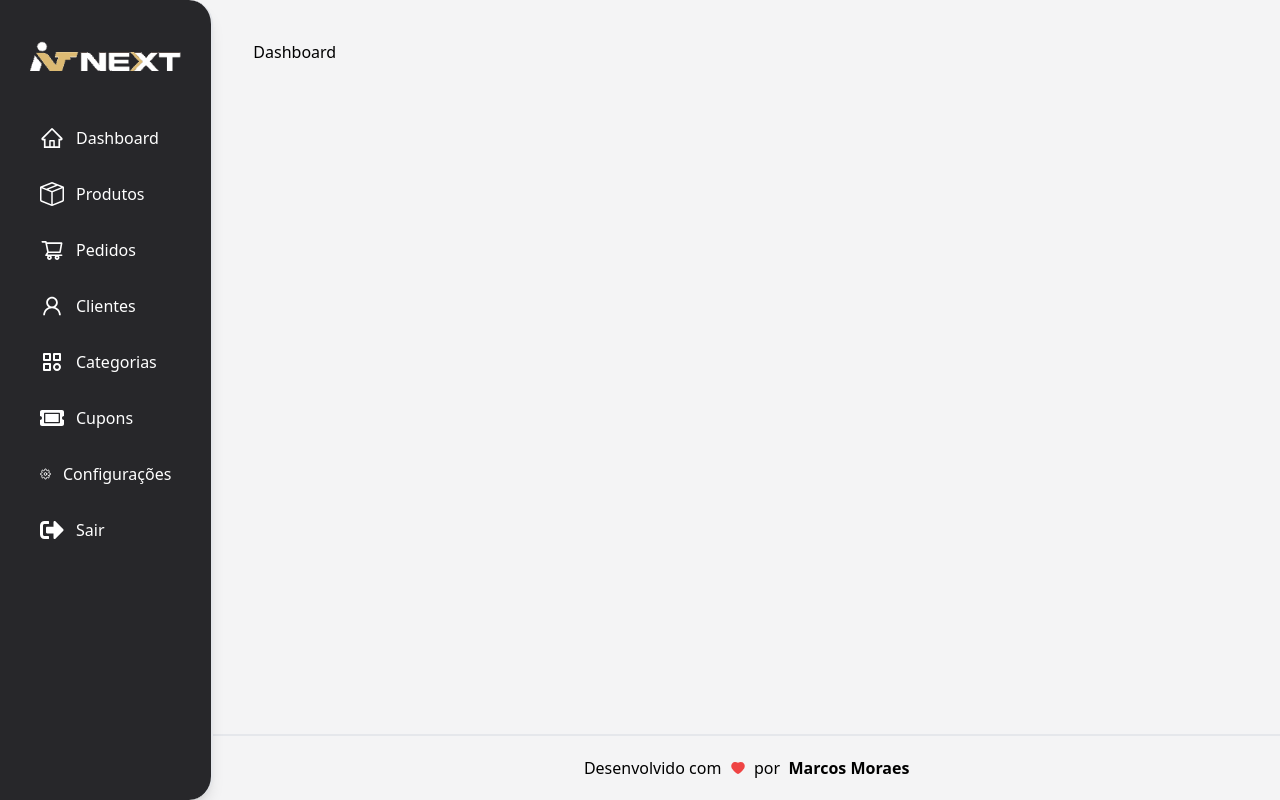
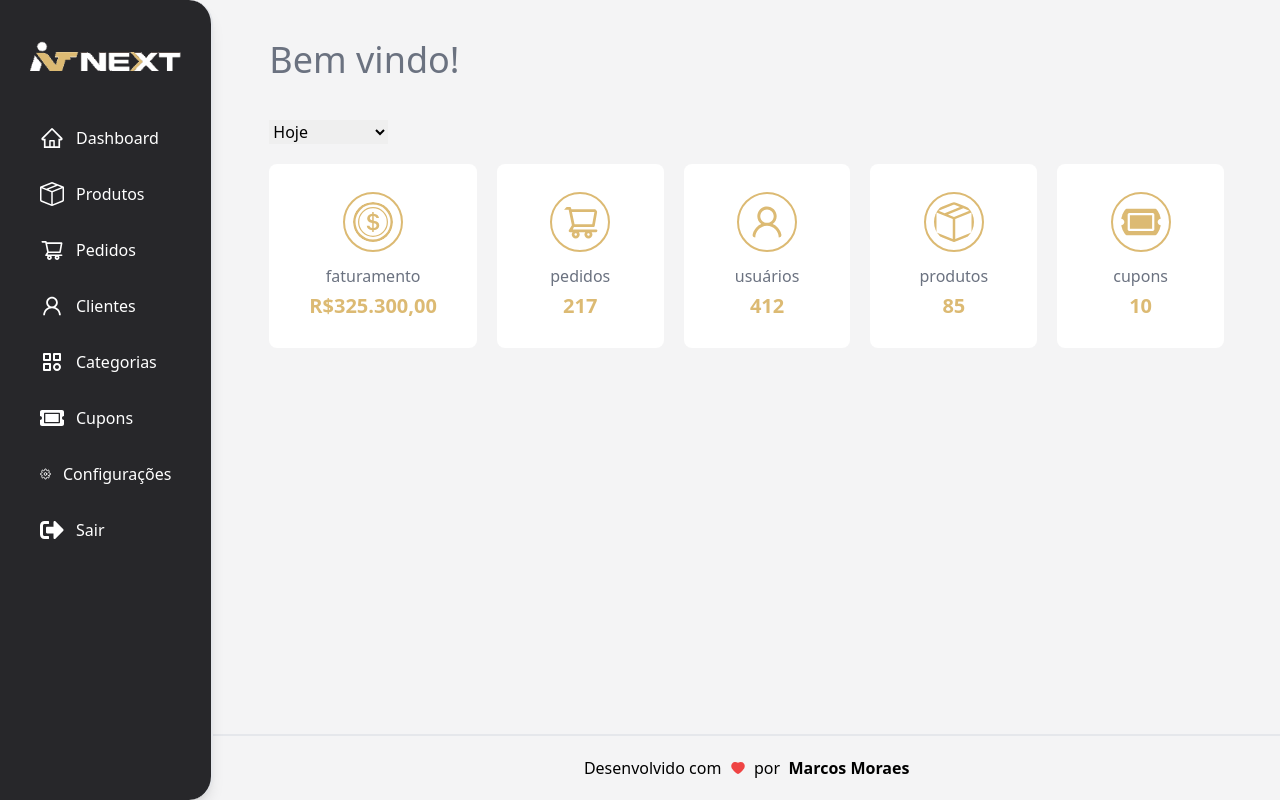
Before and after one commit to marcosamoraes/next-assessoria-admin, a Next.js app: page /dashboard in a window 1280 px wide. Built offline with nearby package versions, Linux system fonts and the light colour scheme.

Commit message:
dashboard cards

```diff
--- a/src/app/dashboard/layout.tsx
+++ b/src/app/dashboard/layout.tsx
@@ -12,7 +12,7 @@ export default function DashboardLayout({ children }: { children: React.ReactNod
     <div className="h-screen flex">
       <Sidebar />
       <div className="flex flex-col w-full">
-        <main className="relative h-screen w-full p-10">{children}</main>
+        <main className="relative h-screen w-full py-10 px-14">{children}</main>
         <Footer />
       </div>
     </div>
--- a/src/app/dashboard/page.tsx
+++ b/src/app/dashboard/page.tsx
@@ -1,3 +1,10 @@
+import DashboardCards from '@/components/Dashboard/DashboardCards/DashboardCards'
+
 export default function Dashboard() {
-  return <>Dashboard</>
+  return (
+    <>
+      <h1 className="w-full text-4xl text-gray-500 font-light mb-10">Bem vindo!</h1>
+      <DashboardCards />
+    </>
+  )
 }
--- /dev/null
+++ b/src/components/Dashboard/DashboardCards/DashboardCard/DashboardCard.tsx
@@ -0,0 +1,19 @@
+import { IconType } from 'react-icons/lib'
+
+type DashboardCardProps = {
+  icon: IconType
+  title: string
+  value: string
+}
+
+const DashboardCard: React.FC<any> = ({ icon: Icon, title, value, ...props }: DashboardCardProps) => {
+  return (
+    <div className="bg-white text-center px-10 py-7 rounded-lg flex justify-center items-center flex-wrap flex-row flex-1 hover:scale-105 ease-in duration-300">
+      <Icon size={60} className="rounded-full border-2 p-2 box-border border-primary text-primary" />
+      <p className="w-full mt-3 text-gray-500">{title}</p>
+      <p className="w-full text-primary font-bold text-xl mt-1">{value}</p>
+    </div>
+  )
+}
+
+export default DashboardCard
--- /dev/null
+++ b/src/components/Dashboard/DashboardCards/DashboardCards.tsx
@@ -0,0 +1,29 @@
+import { AiOutlineShoppingCart, AiOutlineUser } from 'react-icons/ai'
+import { BsBoxSeam, BsCoin } from 'react-icons/bs'
+import { FaTicketAlt } from 'react-icons/fa'
+import DashboardCard from './DashboardCard/DashboardCard'
+
+const DashboardCards: React.FC<any> = () => {
+  return (
+    <>
+      <select name="filter-dashboard-cards" id="" className="mb-5">
+        <option value="today" selected>
+          Hoje
+        </option>
+        <option value="weekly">Essa semana</option>
+        <option value="monthly">Esse mês</option>
+        <option value="last-month">Mês passado</option>
+        <option value="total">Total</option>
+      </select>
+      <div className="flex flex-wrap gap-5 w-full">
+        <DashboardCard icon={BsCoin} title="faturamento" value="R$325.300,00" />
+        <DashboardCard icon={AiOutlineShoppingCart} title="pedidos" value="217" />
+        <DashboardCard icon={AiOutlineUser} title="usuários" value="412" />
+        <DashboardCard icon={BsBoxSeam} title="produtos" value="85" />
+        <DashboardCard icon={FaTicketAlt} title="cupons" value="10" />
+      </div>
+    </>
+  )
+}
+
+export default DashboardCards
```
